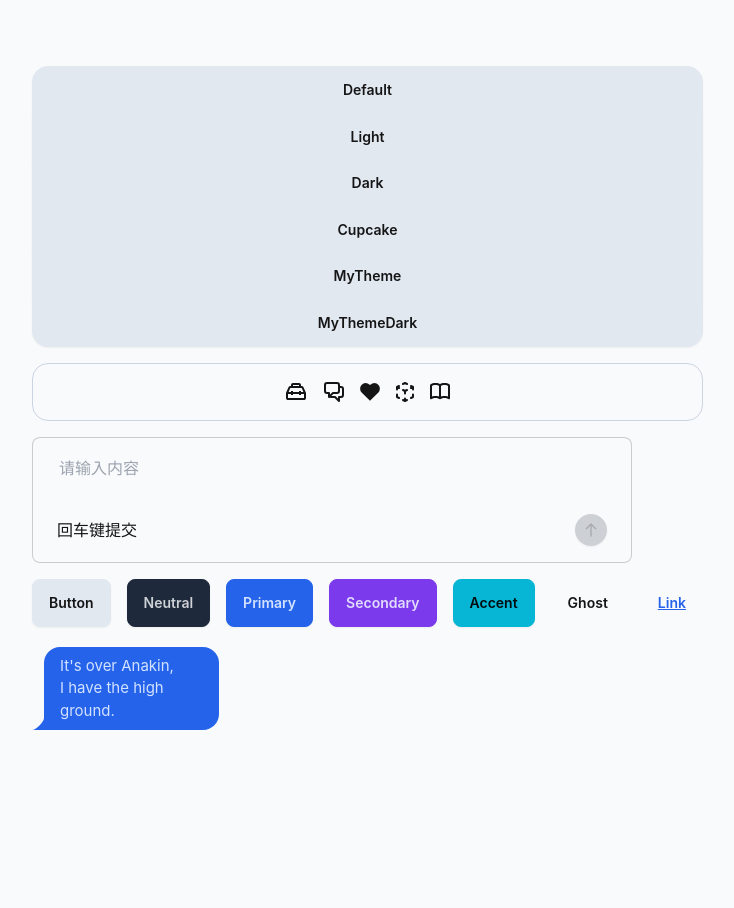
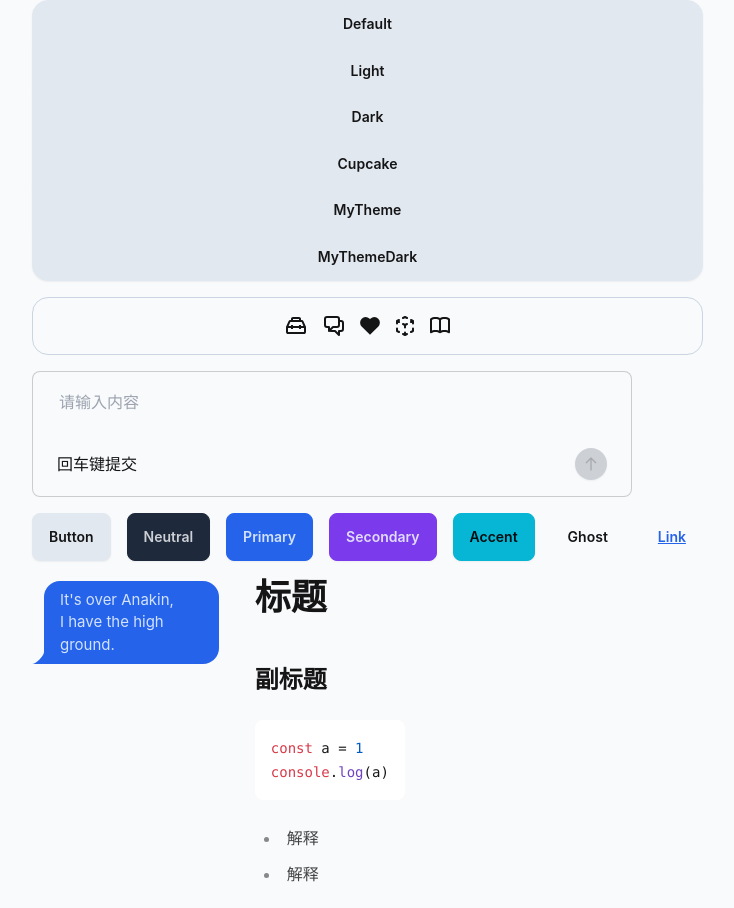
Before and after one commit to AppChainAI/frontend-vui, a Vue app: page / in a window 1280 px wide. Shown: the whole page, without its empty margins (0-734 px from the left). Before the commit the page ends 800 px from the top, so only its background shows below. Built offline with nearby package versions, Linux system fonts and the light colour scheme; the HTML template or start-up script is replaced by a standard one.

Commit message:
添加markdown预览组件

```diff
--- a/package.json
+++ b/package.json
@@ -13,12 +13,16 @@
     "format": "prettier --write src/"
   },
   "dependencies": {
+    "highlight.js": "^11.10.0",
+    "markdown-it": "^14.1.0",
     "pinia": "^2.2.6",
     "vue": "^3.5.12",
     "vue-router": "^4.4.5"
   },
   "devDependencies": {
+    "@tailwindcss/typography": "^0.5.15",
     "@tsconfig/node22": "^22.0.0",
+    "@types/markdown-it": "^14.1.2",
     "@types/node": "^22.9.0",
     "@vitejs/plugin-vue": "^5.1.4",
     "@vue/eslint-config-prettier": "^10.1.0",
--- /dev/null
+++ b/src/components/MarkdownView.vue
@@ -0,0 +1,45 @@
+<template>
+  <article class="prose prose-code:before:content-none
+    prose-code:after:content-none
+    max-w-none prose-pre:bg-neutral-100 prose-pre:p-4
+    prose-pre:rounded-lg prose-code:text-neutral-900">
+    <div v-html="renderContent()"></div>
+  </article>
+</template>
+
+<script setup lang="ts">
+import MarkdownIt from 'markdown-it'
+import hljs from 'highlight.js';
+import 'highlight.js/styles/github.css'
+
+const props = defineProps<{
+  content: string
+}>()
+
+const md: MarkdownIt = new MarkdownIt({
+  highlight: function (str: string, lang: string) {
+    if (lang && hljs.getLanguage(lang)) {
+      try {
+        return `<pre class="hljs"><code>${hljs.highlight(str, { language: lang, ignoreIllegals: true }).value}</code></pre>`;
+      } catch (error) {
+        console.warn(`语法高亮错误: ${error}`)
+      }
+    }
+    return `<pre class="hljs"><code>${md.utils.escapeHtml(str)}</code></pre>`;
+  },
+  html: true,
+  linkify: true,
+  breaks: true
+})
+
+const renderContent = () => {
+  return md.render(props.content)
+}
+
+</script>
+
+<style scoped>
+:deep(.hljs) {
+  counter-reset: line;
+}
+</style>
--- a/src/views/HomeView.vue
+++ b/src/views/HomeView.vue
@@ -1,5 +1,5 @@
 <script setup lang="ts">
-import { ref } from 'vue'
+import { ref, onMounted } from 'vue'
 import IconCommunity from '@/components/icons/IconCommunity.vue';
 import IconTooling from '@/components/icons/IconTooling.vue'
 import IconSupport from '@/components/icons/IconSupport.vue'
@@ -9,6 +9,7 @@ import MentionInput from '@/components/MentionInput.vue'
 import { toast } from '@/utils/toast'
 import { formatSize, generateUUID } from '@/utils/string'
 import { formatDuration } from '@/utils/time'
+import MarkdownView from '@/components/MarkdownView.vue'
 
 const options = ref([
   { value: 'apple', label: 'Apple' },
@@ -19,6 +20,21 @@ const options = ref([
 ])
 
 const inputValue = ref('')
+
+const markdownContent = ref('')
+
+onMounted(() => {
+  markdownContent.value = `
+  # 标题
+  ## 副标题
+  \`\`\`typescript
+  const a = 1
+  console.log(a)
+  \`\`\`
+  - 解释
+  - 解释
+  `
+})
 
 function handleSubmit(): void {
   console.log('提交事件', inputValue.value)
@@ -36,6 +52,7 @@ function showToast(): void {
   console.log(formatDuration(threeDays))
   toast('提交成功', 'success')
 }
+
 </script>
 
 <template>
@@ -90,6 +107,8 @@ function showToast(): void {
           I have the high ground.
         </div>
       </div>
+      <!-- Markdown -->
+      <MarkdownView :content="markdownContent" />
     </div>
   </div>
 </template>
--- a/tailwind.config.js
+++ b/tailwind.config.js
@@ -1,4 +1,5 @@
 import daisyui from "daisyui"
+import typography from "@tailwindcss/typography"
 
 /** @type {import('tailwindcss').Config} */
 export default {
@@ -11,6 +12,7 @@ export default {
   },
   plugins: [
     daisyui,
+    typography,
   ],
   daisyui: {
     themes: [
```
Also changed, not shown: 1 other file (tests, documents, lock files or other folders).
